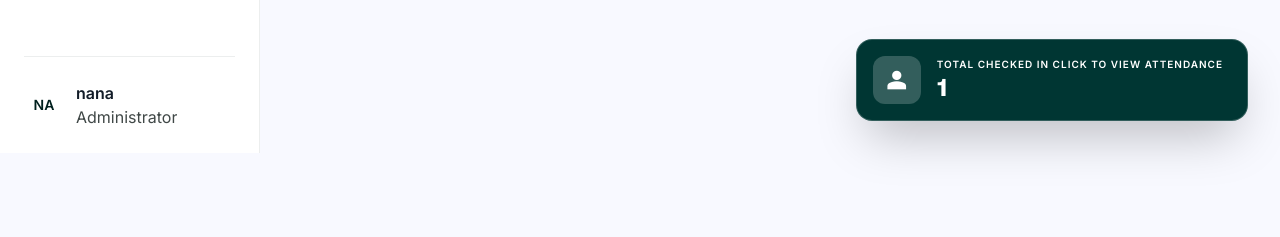
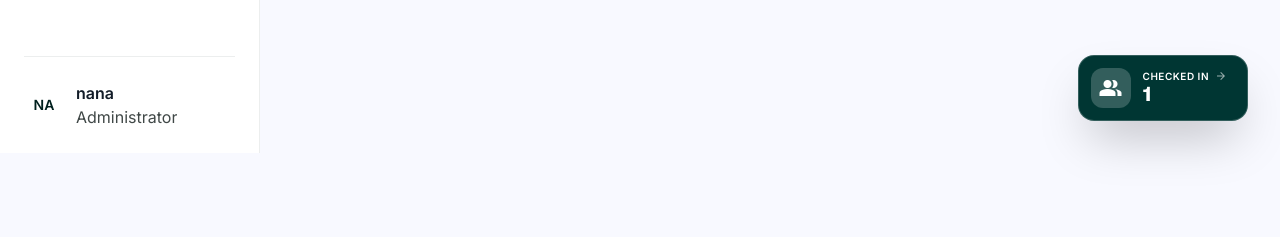
Before and after one commit to devisunknown/church-management-system, a Django app: page /attendance/1/ in a window 1280 px wide. Shown: the part 647-884 px from the top of the page. Run offline with Django 5.2, Linux system fonts and the light colour scheme; a user stored in the database is signed in; tables that the repository leaves empty hold one stand-in row (values such as "Sample post"); some libraries are stand-ins or nearby versions.

Commit message:
edited by dev is unknown

```diff
--- a/Templates/attendance.html
+++ b/Templates/attendance.html
@@ -201,14 +201,16 @@ Save Attendance
 </main>
 <!-- Real-time Counter -->
 <a href="{% url 'attendance_summary' event.id %}" class="fixed bottom-24 right-4 md:bottom-8 md:right-8 z-50 group hover:scale-105 transition-transform duration-200 block">
-  <div class="bg-primary text-white p-4 pr-6 rounded-2xl shadow-2xl flex items-center gap-4 border border-white/20">
-    <div class="w-12 h-12 rounded-xl bg-white/20 flex items-center justify-center">
-      <span class="material-symbols-outlined text-[28px] fill-icon">person</span>
+  <div class="bg-primary text-white p-3 pr-5 rounded-2xl shadow-2xl flex items-center gap-3 border border-white/20">
+    <div class="w-10 h-10 rounded-xl bg-white/20 flex items-center justify-center shrink-0">
+      <span class="material-symbols-outlined text-[24px] fill-icon">group</span>
     </div>
     <div>
-      <p class="text-[10px] uppercase font-bold tracking-widest text-primary-fixed/80">Total Checked In
-        click to view attendance</p>
-      <p class="text-2xl font-headline-md font-extrabold" id="total-counter">0</p>
+      <div class="flex items-center gap-1.5">
+        <p class="text-[10px] uppercase font-bold tracking-wider text-primary-fixed/90 leading-none">Checked In</p>
+        <span class="material-symbols-outlined text-[12px] text-white/60 group-hover:translate-x-0.5 transition-transform">arrow_forward</span>
+      </div>
+      <p class="text-xl font-headline-md font-extrabold leading-tight" id="total-counter">0</p>
     </div>
   </div>
 </a>
```
